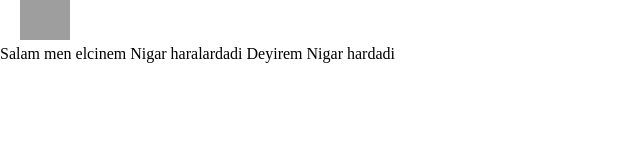
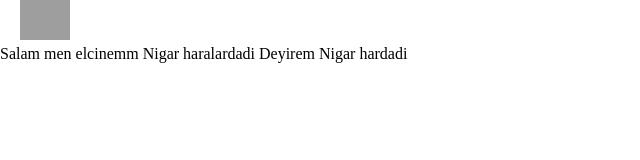
Before and after one commit to Ismayilzada/FatimaFatima, a plain HTML site: page index.html in a window 1280 px wide. Shown: the full height of the page, 0-640 px from the left. Drawn offline with Linux system fonts and the light colour scheme; grey boxes are pictures that could not be loaded.

Commit message:
m yazdim

```diff
--- a/index.html
+++ b/index.html
@@ -15,7 +15,7 @@
             <li>Contack us</li>
         </ul>
     </header>
-    Salam men elcinem
+    Salam men elcinemm
     Nigar haralardadi
     Deyirem Nigar hardadi
 </body>
```
